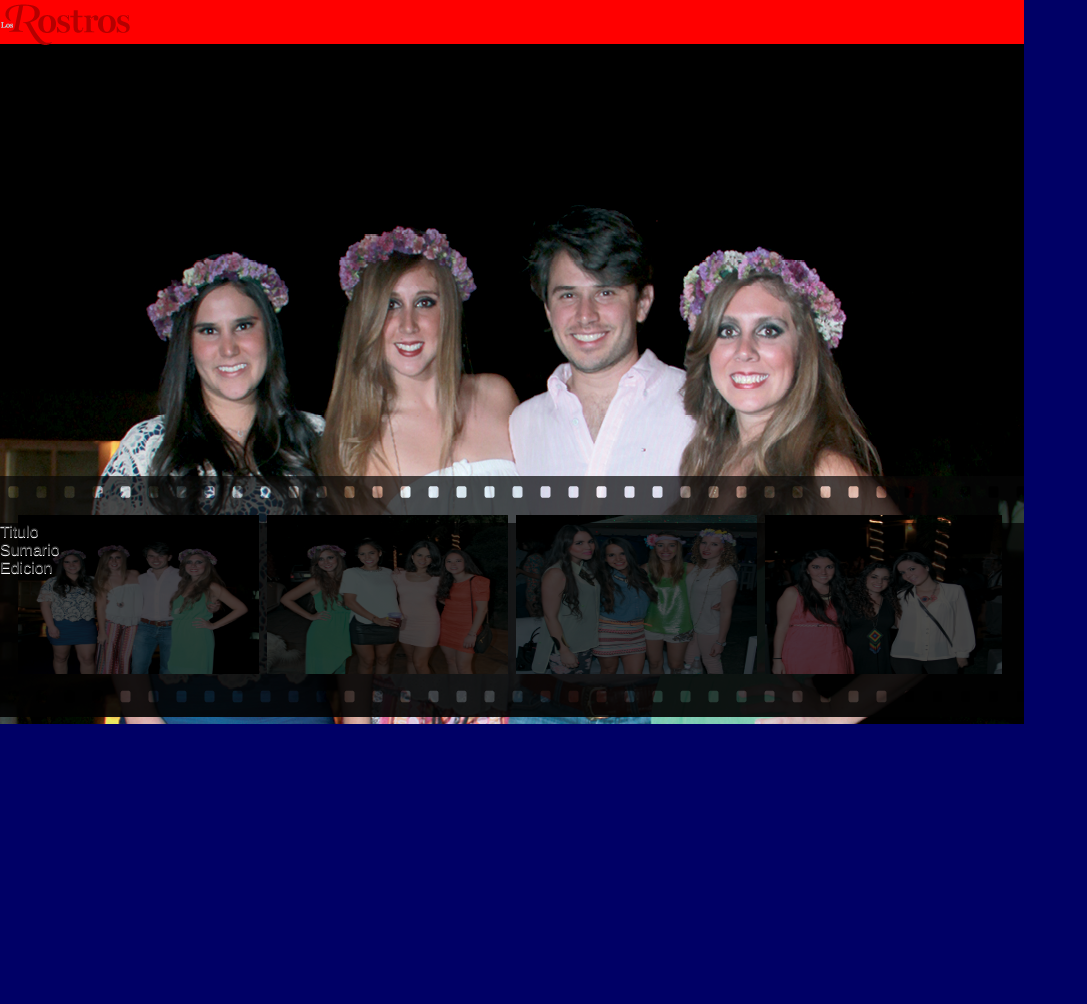
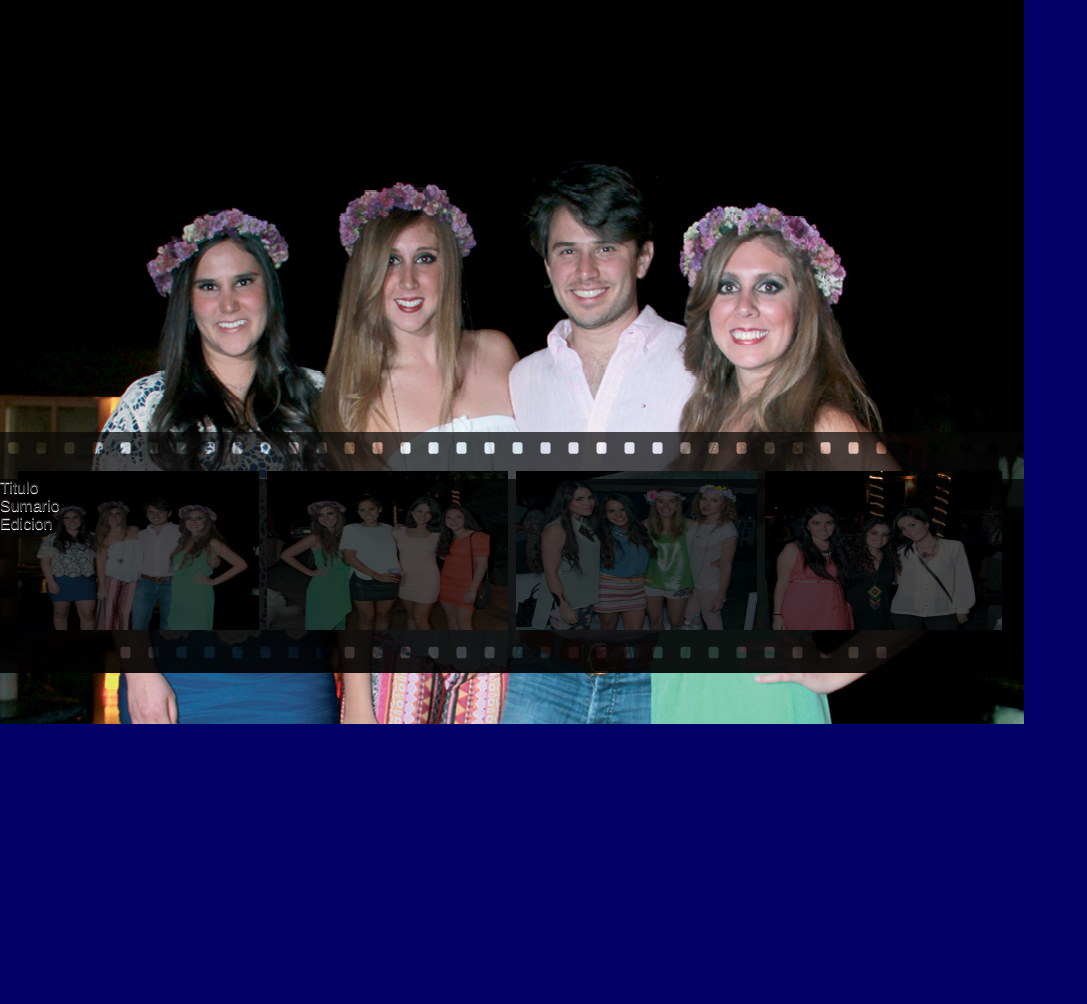
Before and after one commit to BobbyBrights/rostros_home, a PHP site: page / in a window 1280 px wide. Shown: the part 43-1047 px from the top of the page, without its empty margins (0-1087 px from the left). Run offline with PHP 8.4, Linux system fonts and the light colour scheme.

Commit message:
horizontal

```diff
--- a/css/_notes/dwsync.xml
+++ b/css/_notes/dwsync.xml
@@ -2,4 +2,6 @@
 <dwsync>
 <file name="roundabout.css" server="karinatapia.lgmateriales.com//rostros/" local="130170398983876786" remote="130170399000000000" Dst="2" />
 <file name="ipad.css" server="karinatapia.lgmateriales.com//rostros/" local="130170470152537400" remote="130170469800000000" Dst="2" />
+<file name="ipad.css" server="pruebas.lgmateriales.com//rostros/" local="130170964013497629" remote="130170965400000000" Dst="2" />
+<file name="roundabout.css" server="pruebas.lgmateriales.com//rostros/" local="130170966180811593" remote="130170966000000000" Dst="2" />
 </dwsync>
--- a/css/ipad.css
+++ b/css/ipad.css
@@ -138,7 +138,7 @@
 	{
 		width:1024px;
 		height:724px;
-		background:#F00;
+		background:#f00;
 		clear:both;
 	}
 	#content_slide
@@ -147,8 +147,7 @@
 		padding:0px;
 		width:1024px;
 		height:724px;
-		background:#09F;
-		margin-top:44px;
+		background:#666;
 	}
 	 #contenido_slide, #cont_img
 	 {margin: 0 auto;
@@ -156,7 +155,14 @@
 		height:724px;
 		background:#000;
 	}
-	/*#cont_publi, #cont_seccion
+	/*
+	#contenido_slide, #cont_img
+	 {margin: 0 auto;
+		width:1024px;
+		height:724px;
+		background:#000;
+	}
+	#cont_publi, #cont_seccion
 	{
 		margin: 0 auto;
 		width:1024px;
--- a/index.html
+++ b/index.html
@@ -130,7 +130,7 @@ $( window ).orientationchange();
         <img src="img/boton_ediciones.png" width="120" height="44"/>
          </a>-->
         <div id="logo"> <a href="#page" onClick="$('#panelSecciones').css('margin-top','-300px');">
-        	<img src="img/logo.png" width="131" height="42">
+        	<!--<img src="img/logo.png" width="131" height="42">-->
         </a></div>
 
     </div>
@@ -325,8 +325,8 @@ $( window ).orientationchange();
 				</li>-->
                 <!--<li>
                     <div id="cont_publi"><img src="img/publicidad/chopard.jpg"/></div>
-				</li>
-			</ul>-->
+				</li>-->
+			</ul>
 		</div>
 	</div>
 </div><!-- fin contenedor principal -->
```
